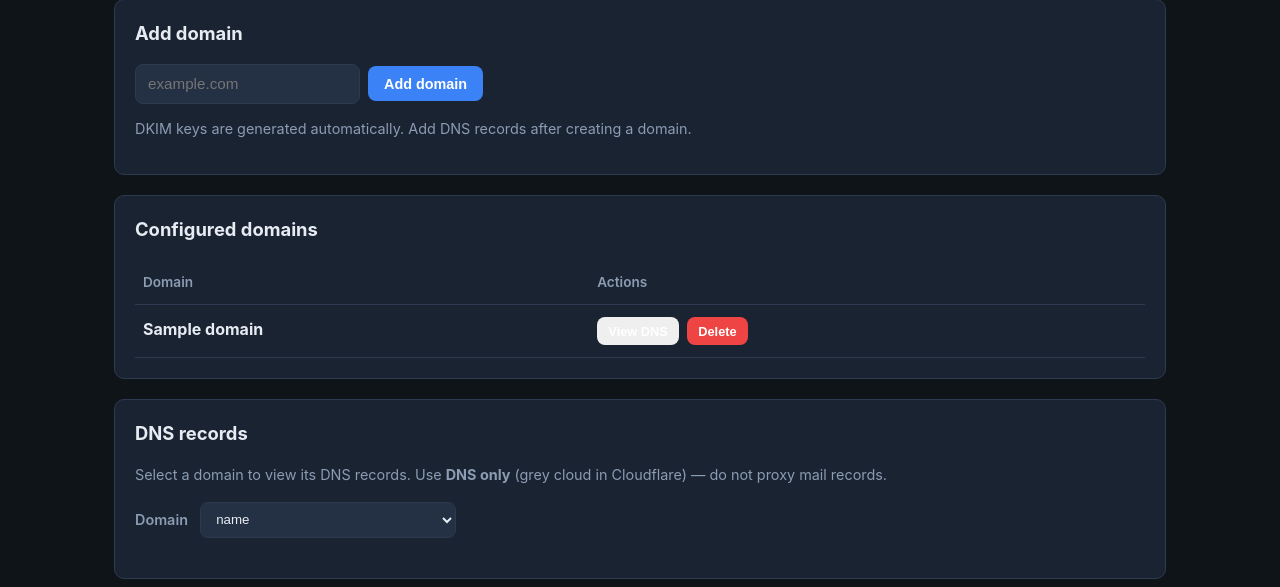
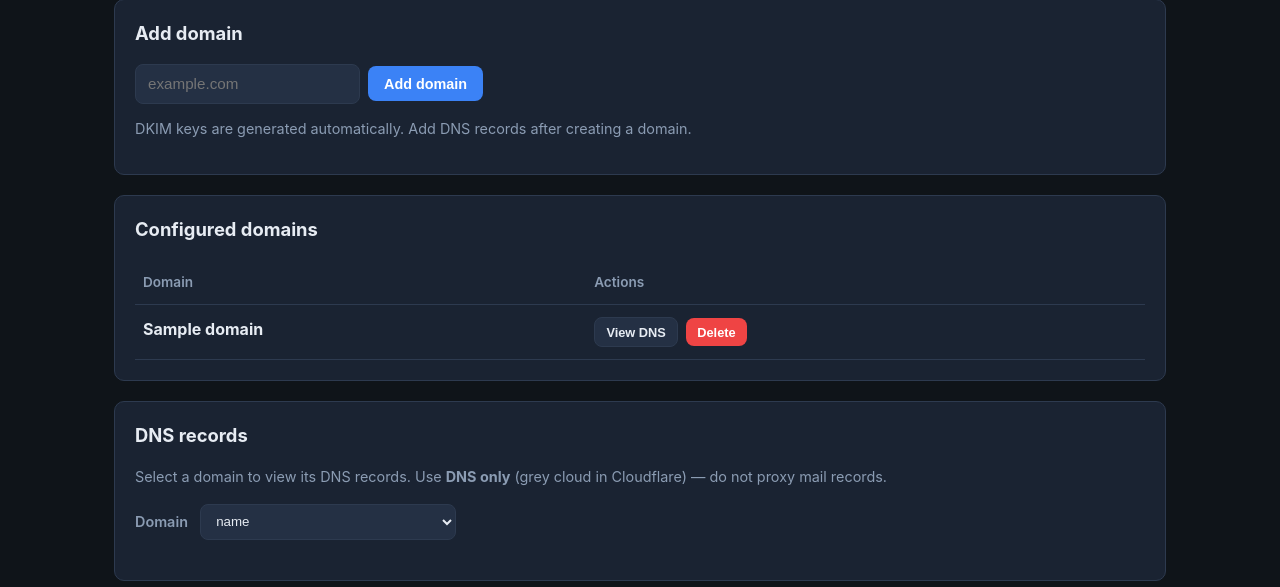
Before and after one commit to sameer392/exim-docker, a FastAPI app: template mailpanel/app/templates/domains.html in a window 1280 px wide. Shown: the part 146-733 px from the top of the page. Run offline with FastAPI, Linux system fonts and the light colour scheme; the template is opened without the code that fills it: most values are stand-ins (such as "Sample title", 1, 10 or a date in 2020).

Commit message:
Enhance button styles and update domain template: modify button colors for primary, secondary, and danger buttons in CSS for better visibility. Update the domains template to apply the new secondary button style to the "View DNS" button, improving UI consistency and user experience.

```diff
--- a/mailpanel/app/static/style.css
+++ b/mailpanel/app/static/style.css
@@ -116,12 +116,23 @@ input:focus {
   font-weight: 600;
   cursor: pointer;
   text-decoration: none;
-  color: white;
+  color: #fff;
+  background: var(--surface2);
 }
-.btn.primary { background: var(--primary); }
+.btn.primary { background: var(--primary); color: #fff; }
 .btn.primary:hover { background: var(--primary-hover); }
-.btn.secondary { background: var(--surface2); color: var(--text); border: 1px solid var(--border); }
-.btn.danger { background: var(--danger); }
+.btn.secondary {
+  background: var(--surface2);
+  color: var(--text);
+  border: 1px solid var(--border);
+}
+.btn.secondary:hover {
+  background: var(--primary);
+  color: #fff;
+  border-color: var(--primary);
+}
+.btn.danger { background: var(--danger); color: #fff; }
+.btn.danger:hover { background: #dc2626; }
 .btn.small { padding: 0.4rem 0.7rem; font-size: 0.8rem; }
 
 .inline-form {
--- a/mailpanel/app/templates/domains.html
+++ b/mailpanel/app/templates/domains.html
@@ -25,7 +25,7 @@
       <tr>
         <td><strong>{{ domain }}</strong></td>
         <td class="actions-cell">
-          <button type="button" class="btn small" data-show-dns="{{ domain }}">View DNS</button>
+          <button type="button" class="btn secondary small" data-show-dns="{{ domain }}">View DNS</button>
           <form method="post" action="/domains/delete" class="inline" onsubmit="return confirm('Delete {{ domain }}? Remove all users first.')">
             <input type="hidden" name="domain" value="{{ domain }}">
             <button type="submit" class="btn danger small">Delete</button>
```
